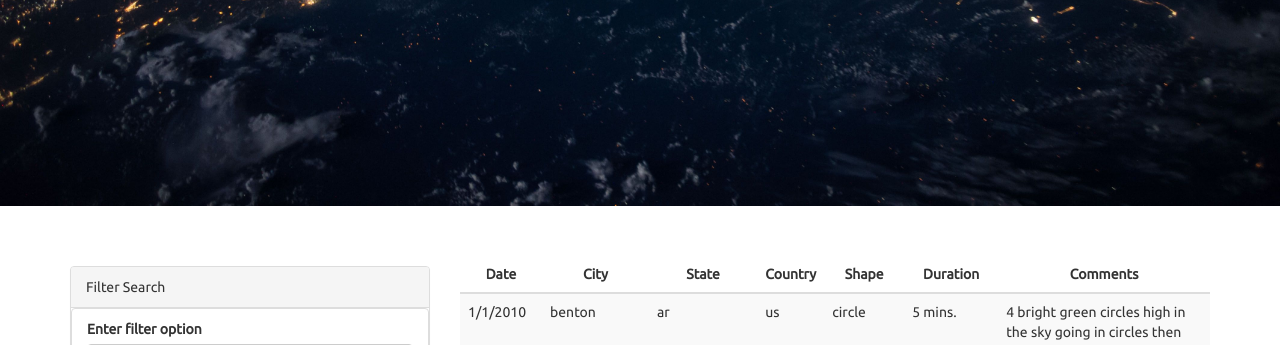
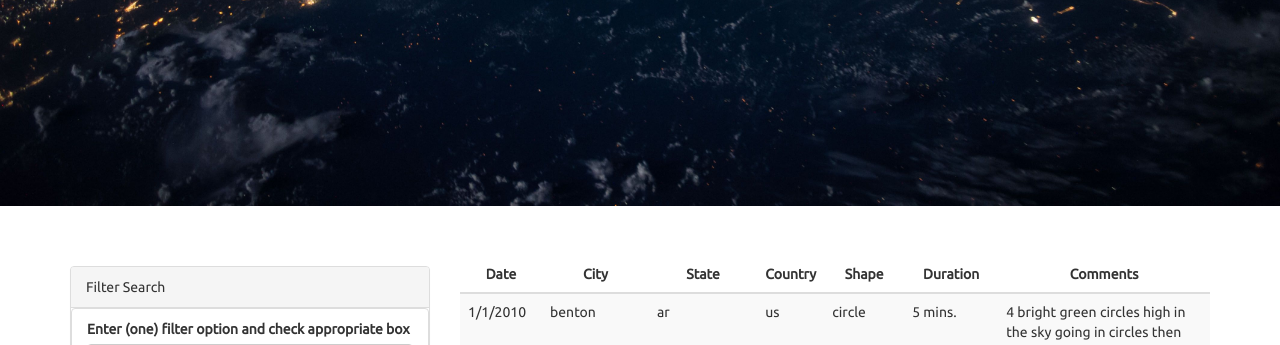
Before and after one commit to ukklss/javascript-challenge, a plain HTML site: page index.html in a window 1280 px wide. Shown: the part 406-751 px from the top of the page. Drawn offline with nearby package versions, Linux system fonts and the light colour scheme.

Commit message:
edited index file

```diff
--- a/index.html
+++ b/index.html
@@ -37,7 +37,7 @@
                   <div class="form-group">
                     <ul class="list-group" id="filters">
                       <li class="filter list-group-item">
-                        <label for="date">Enter filter option </label>
+                        <label for="date">Enter (one) filter option and check appropriate box </label>
                         <input class="form-control" id="testing" type="text" placeholder="1/11/2011, ca, circle, pasadena">
                         <div class="col-sm-6">
                         <input type="checkbox" id="datetime"> Datetime <br />
```
